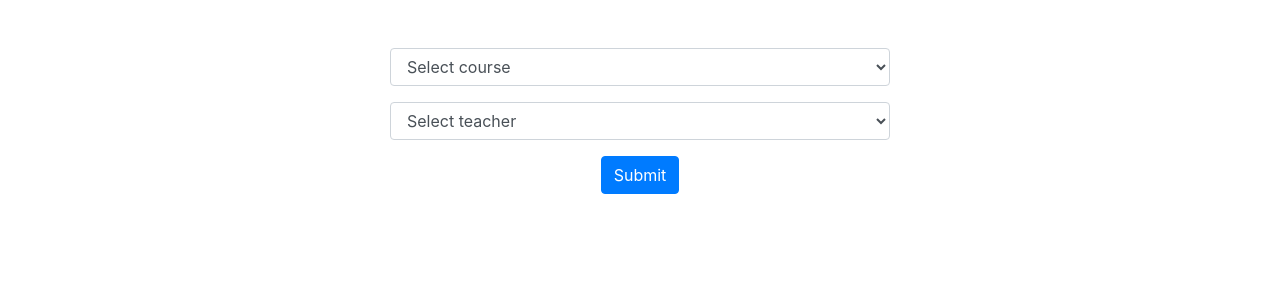
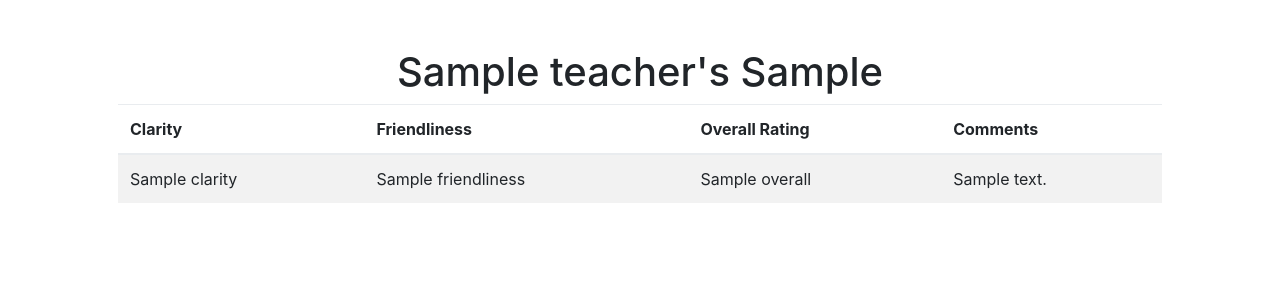
Before and after one commit to nicolavic98/wyguide, a Flask app: template templates/rank.html in a window 1280 px wide. Shown: the part 78-378 px from the top of the page. Run offline with Flask 2, Linux system fonts and the light colour scheme; the template is opened without the code that fills it: most values are stand-ins (such as "Sample title", 1, 10 or a date in 2020); some libraries are stand-ins or nearby versions.

Commit message:
Update rank.html

```diff
--- a/templates/rank.html
+++ b/templates/rank.html
@@ -1,32 +1,33 @@
 {% extends "layout.html" %}
 
 {% block title %}
-    Rank
+    Rankings
 {% endblock %}
-
 
 {% block main %}
 
-    <form action="/rank" method="post">
-         <div class="form-group">
-            <center> <select input style="width: 500px" class="form-control" name="class">
-                <option disabled selected value="">Select course</option>
-                {% for each in classes %}
-                    <option value = "{{ each.name }}" > {{ each.name }} </option>
-                {% endfor %}
-            </select> </center>
-        </div>
-        <div class="form-group">
-            <center> <select input style="width: 500px" class="form-control" name="teacher">
-                <option disabled selected value="">Select teacher</option>
-                {% for each in teacher %}
-                    <option value = "{{ each.name }}" > {{ each.name }} </option>
-                {% endfor %}
-            </select> </center>
-        </div>
+<table class="table table-striped">
+    <tr>
+        <center><h1> {{ teacher }}'s {{ class1 }}</h1></center>
+        <thead>
+            <th>Clarity</th>
+            <th>Friendliness</th>
+            <th>Overall Rating</th>
+            <th>Comments</th>
+        </thead>
+    </tr>
 
-        <center> <button class="btn btn-primary" type="submit" name="submit">Submit</button> </center>
-        </div>
-    </form>
+    {% for each in teacher_info %}
+    <tr>
+
+            <td> {{ each.clarity }} </td>
+            <td> {{ each.friendliness }} </td>
+            <td> {{ each.overall }} </td>
+            <td> {{ each.comments }} </td>
+
+
+    </tr>
+    {% endfor %}
+
 
 {% endblock %}
```
